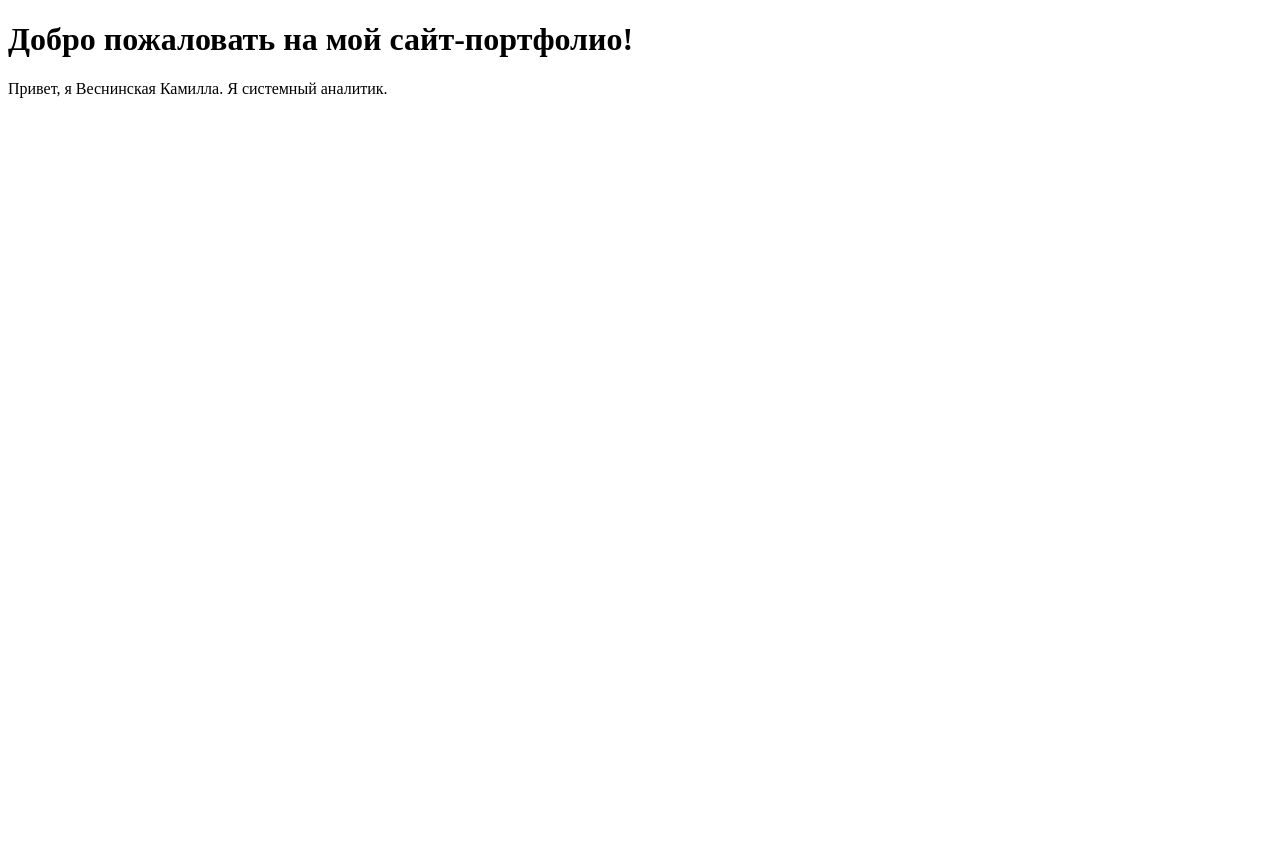
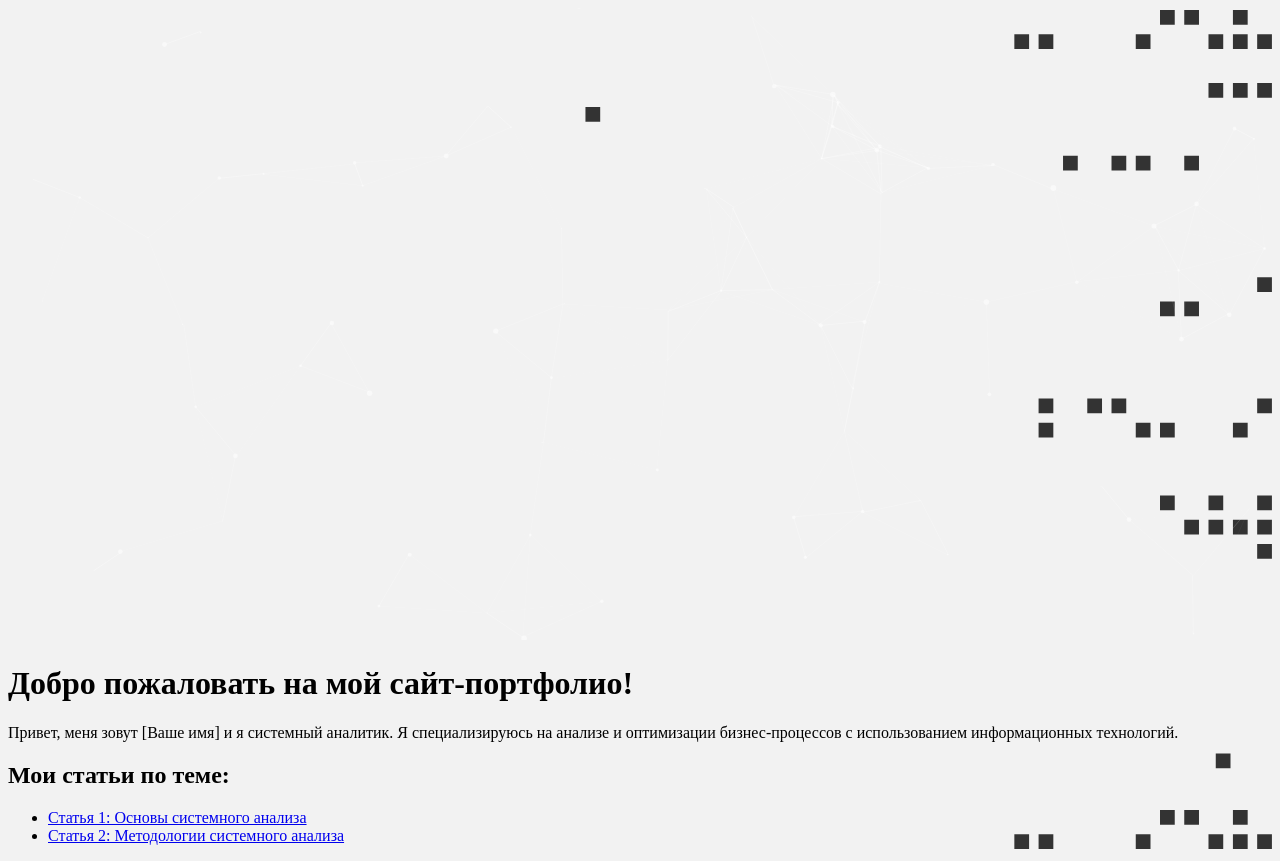
Before and after one commit to kamillavesnik/portfolio, a plain HTML site: page index.html in a window 1280 px wide. Before the commit the page ends 800 px from the top, so only its background shows below. Drawn offline with nearby package versions, Linux system fonts and the light colour scheme.

Commit message:
Update index.html

```diff
--- a/index.html
+++ b/index.html
@@ -4,9 +4,136 @@
     <meta charset="UTF-8">
     <meta name="viewport" content="width=device-width, initial-scale=1.0">
     <title>Мой сайт-портфолио</title>
+    <link rel="stylesheet" href="styles.css"> <!-- Ссылка на файл стилей -->
+    <script src="https://cdn.jsdelivr.net/particles.js/2.0.0/particles.min.js"></script>
 </head>
 <body>
+    <!-- Контейнер для частиц -->
+    <div id="particles-js"></div>
+
+    <!-- Контент вашего сайта -->
     <h1>Добро пожаловать на мой сайт-портфолио!</h1>
-    <p>Привет, я Веснинская Камилла. Я системный аналитик.</p>
+    <p>Привет, меня зовут [Ваше имя] и я системный аналитик. Я специализируюсь на анализе и оптимизации бизнес-процессов с использованием информационных технологий.</p>
+    <h2>Мои статьи по теме:</h2>
+    <ul>
+        <li><a href="article1.html">Статья 1: Основы системного анализа</a></li>
+        <li><a href="article2.html">Статья 2: Методологии системного анализа</a></li>
+        <!-- Добавьте другие статьи по вашему усмотрению -->
+    </ul>
+
+    <!-- Скрипт инициализации Particle.js -->
+    <script>
+    particlesJS('particles-js', {
+        "particles": {
+            "number": {
+                "value": 80,
+                "density": {
+                    "enable": true,
+                    "value_area": 800
+                }
+            },
+            "color": {
+                "value": "#ffffff"
+            },
+            "shape": {
+                "type": "circle",
+                "stroke": {
+                    "width": 0,
+                    "color": "#000000"
+                },
+                "polygon": {
+                    "nb_sides": 5
+                },
+                "image": {
+                    "src": "img/github.svg",
+                    "width": 100,
+                    "height": 100
+                }
+            },
+            "opacity": {
+                "value": 0.5,
+                "random": false,
+                "anim": {
+                    "enable": false,
+                    "speed": 1,
+                    "opacity_min": 0.1,
+                    "sync": false
+                }
+            },
+            "size": {
+                "value": 3,
+                "random": true,
+                "anim": {
+                    "enable": false,
+                    "speed": 40,
+                    "size_min": 0.1,
+                    "sync": false
+                }
+            },
+            "line_linked": {
+                "enable": true,
+                "distance": 150,
+                "color": "#ffffff",
+                "opacity": 0.4,
+                "width": 1
+            },
+            "move": {
+                "enable": true,
+                "speed": 6,
+                "direction": "none",
+                "random": false,
+                "straight": false,
+                "out_mode": "out",
+                "bounce": false,
+                "attract": {
+                    "enable": false,
+                    "rotateX": 600,
+                    "rotateY": 1200
+                }
+            }
+        },
+        "interactivity": {
+            "detect_on": "canvas",
+            "events": {
+                "onhover": {
+                    "enable": true,
+                    "mode": "repulse"
+                },
+                "onclick": {
+                    "enable": true,
+                    "mode": "push"
+                },
+                "resize": true
+            },
+            "modes": {
+                "grab": {
+                    "distance": 400,
+                    "line_linked": {
+                        "opacity": 1
+                    }
+                },
+                "bubble": {
+                    "distance": 400,
+                    "size": 40,
+                    "duration": 2,
+                    "opacity": 8,
+                    "speed": 3
+                },
+                "repulse": {
+                    "distance": 200,
+                    "duration": 0.4
+                },
+                "push": {
+                    "particles_nb": 4
+                },
+                "remove": {
+                    "particles_nb": 2
+                }
+            }
+        },
+        "retina_detect": true
+    });
+</script>
+
 </body>
 </html>
```
